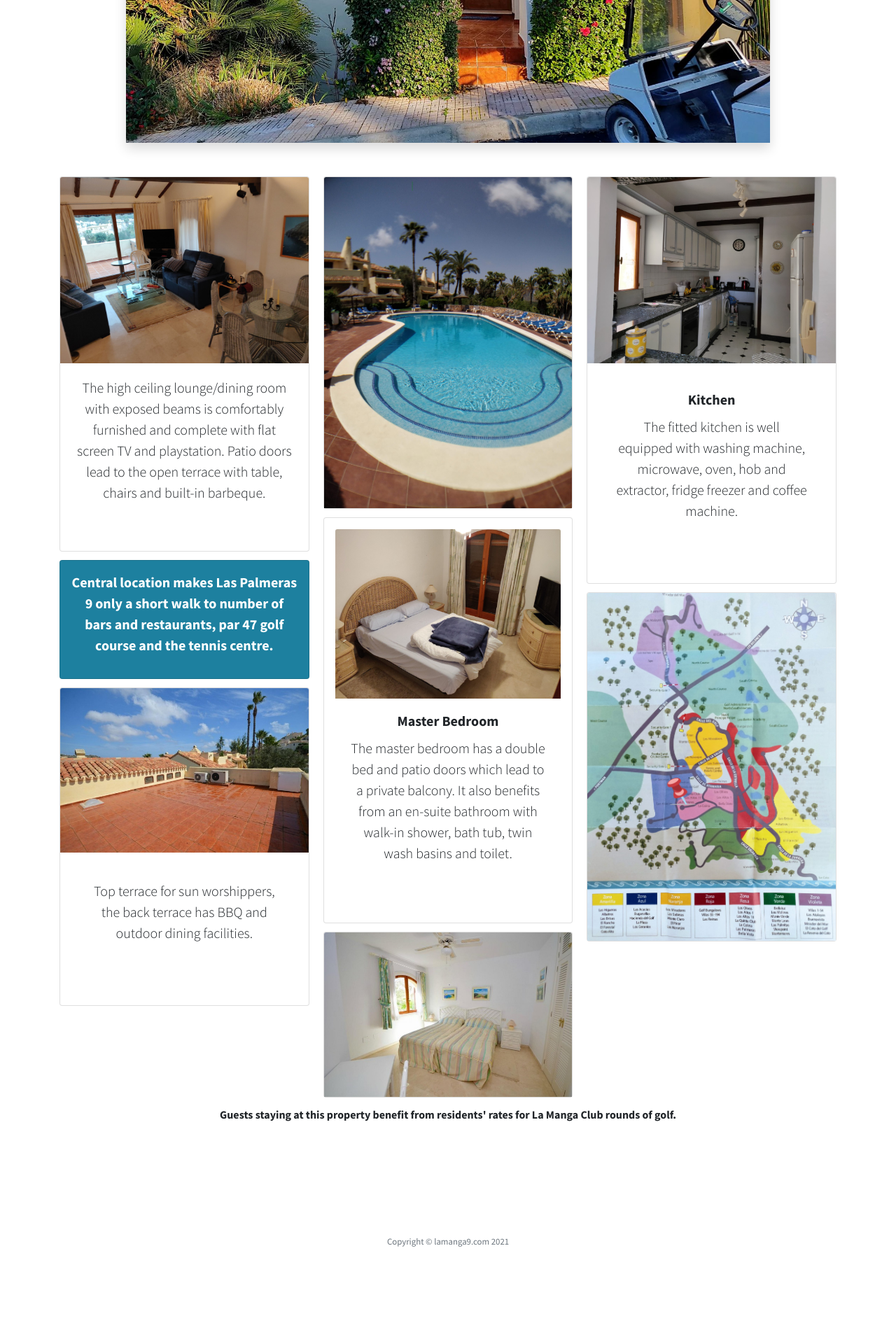
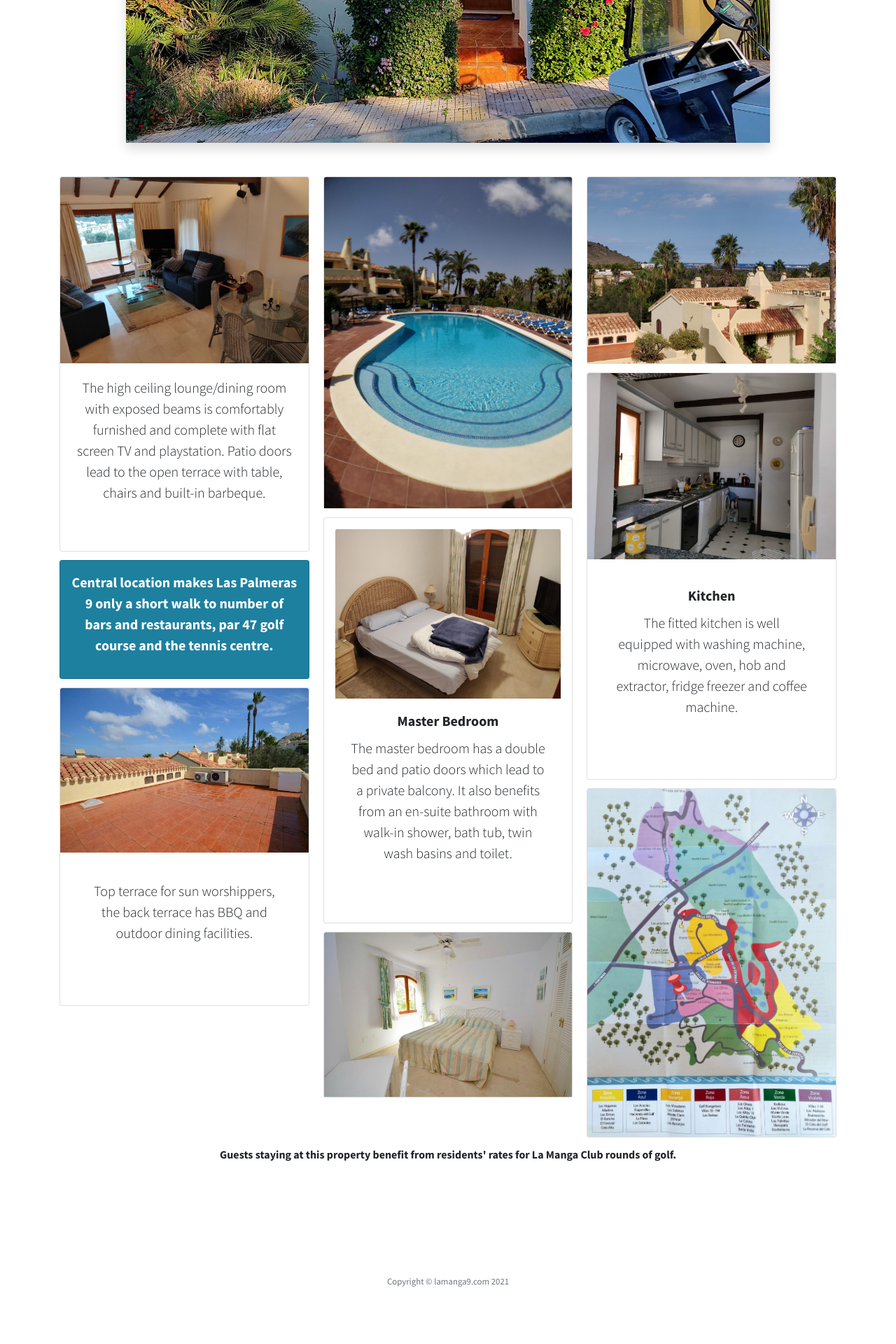
Before and after one commit to richsteer/richsteer.github.io, a Jekyll site: the page built from index.html, in a window 1280 px wide. Shown: the part 3458-5378 px from the top of the page at 70% size. Built offline with Jekyll 4.4.1, drawn with Linux system fonts in a browser that asks for light colours; before the commit the page ends 5321 px from its top, so only the background shows below that.

Commit message:
Update index.html

```diff
--- a/index.html
+++ b/index.html
@@ -126,6 +126,11 @@ title: Las Palameras 9
                 <img src="assets/img/la-manga-club-villa-las-palmeras-9-Bedroom-2.jpg" class="card-img-top" alt="..">
             </div>
 
+            <div class="card">
+                <img src="assets/img/la-manga-club-villa-las-palmeras-9-terraceview1.jpg" class="card-img-top" alt="..">
+            </div>
+
+
           <div class="card">
             <img src="assets/img/la-manga-club-villa-las-palmeras-9-kitchen.jpg" class="card-img-top" alt="..">
             <div class="card-body">
```
